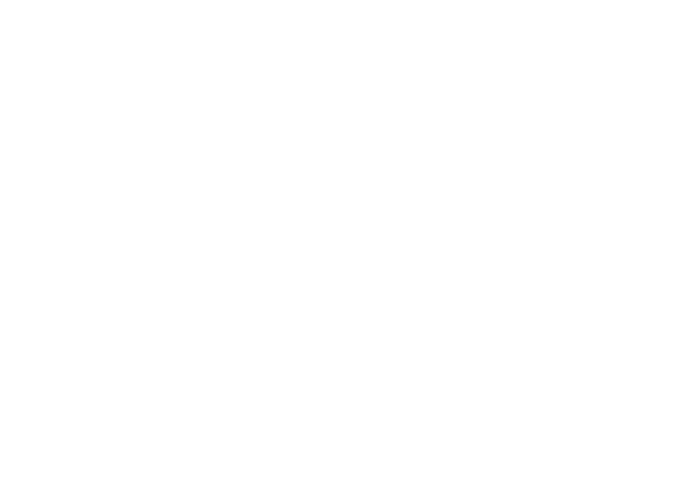
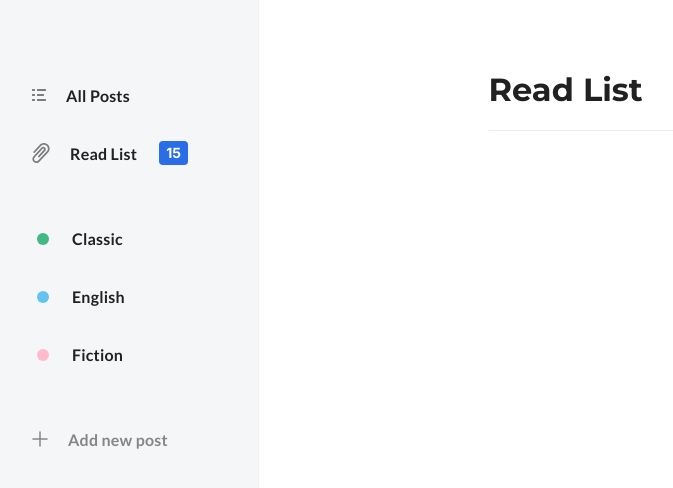
Before and after one commit to Anna-Kot/saga_start, a React (Create React App) app: page /readlist in a window 1280 px wide. Before the commit this address had no page. Shown: the top 488 px of the page, without its empty margins (18-691 px from the left). Built offline with nearby package versions, Linux system fonts and the light colour scheme.

Commit message:
added page Read List

```diff
--- a/src/App.js
+++ b/src/App.js
@@ -6,6 +6,7 @@
 import { loadPosts } from './store/post/actions';
 
 import * as s from './styles/App.styled';
+import ReadList from './pages/ReadList/ReadList';
 
 function App() {
   const dispatch = useDispatch();
@@ -16,6 +17,7 @@
         <Route path="/" exact element={<Navigate to="/posts" />} />
         <Route path="/posts" exact element={<PostsPage onLoad={() => dispatch(loadPosts())} />} />
         <Route path="/posts/:id" exact element={<CurrentPost />} />
+        <Route path="/readlist" exact element={<ReadList />} />
       </Routes>
     </s.BodyWrapper>
   );
--- a/src/components/SideBarButton/SideBarButton.jsx
+++ b/src/components/SideBarButton/SideBarButton.jsx
@@ -1,4 +1,5 @@
 import React from 'react';
+import { useNavigate } from 'react-router-dom';
 
 import * as s from './SideBarButton.styled';
 
@@ -7,10 +8,15 @@
   MarkerButton
 */
 const SidebarButton = ({ type, IconComponent = () => null, text = '', markerColor = '' }) => {
+  const navigate = useNavigate();
   if (type === 'IconButton') {
     if (text === 'Read List') {
       return (
-        <s.ButtonContainer>
+        <s.ButtonContainer
+          onClick={() => {
+            navigate('/readlist');
+          }}
+        >
           <IconComponent />
           <s.ButtonText>{text}</s.ButtonText>
           <s.NumberOfList>15</s.NumberOfList>
@@ -26,7 +32,11 @@
       );
     }
     return (
-      <s.ButtonContainer>
+      <s.ButtonContainer
+        onClick={() => {
+          navigate('/posts');
+        }}
+      >
         <IconComponent />
         <s.ButtonText>{text}</s.ButtonText>
       </s.ButtonContainer>
--- a/src/components/Title/Title.jsx
+++ b/src/components/Title/Title.jsx
@@ -2,8 +2,8 @@
 
 import * as s from './Title.styled';
 
-const Title = () => {
-  return <s.TitleWrapper>All Posts</s.TitleWrapper>;
+const Title = ({ title }) => {
+  return <s.TitleWrapper>{title}</s.TitleWrapper>;
 };
 
 export default Title;
--- a/src/containers/SideBar/SideBar.jsx
+++ b/src/containers/SideBar/SideBar.jsx
@@ -1,4 +1,5 @@
 import React from 'react';
+import { useNavigate } from 'react-router-dom';
 
 import * as s from './SideBar.styled';
 import SideBarButton from '../../components/SideBarButton';
@@ -7,6 +8,7 @@
 import { ReactComponent as PlusPost } from '../../assets/svg/PlusPost.svg';
 
 const SideBar = () => {
+  const navigate = useNavigate();
   return (
     <s.MainWrraper>
       <SideBarButton IconComponent={ListBarIcon} type="IconButton" text="All Posts" />
--- a/src/pages/CurrentPost/CurrentPost.jsx
+++ b/src/pages/CurrentPost/CurrentPost.jsx
@@ -45,17 +45,12 @@
       <SideBar />
       <s.MainWrraper>
         <ArrowBack className="arrow-back" onClick={() => navigate('/posts')} />
-        <Title />
+        <Title title={post?.title} />
         <s.ButtonWrraper>
           <TagsContainer tagsList={post?.tags}></TagsContainer>
           <EditingButtonContainer></EditingButtonContainer>
         </s.ButtonWrraper>
-        <p>
-          Dave wasn't exactly sure how he had ended up in this predicament. He ran through all the events that had lead
-          to this current situation and it still didn't make sense. He wanted to spend some time to try and make sense
-          of it all, but he had higher priorities at the moment. The first was how to get out of his current situation
-          of being naked in a tree with snow falling all around and no way for him to get down.
-        </p>
+        <p>{post?.body}</p>
       </s.MainWrraper>
     </>
   );
--- a/src/pages/PostsPage/PostsPage.jsx
+++ b/src/pages/PostsPage/PostsPage.jsx
@@ -25,7 +25,7 @@
       <SideBar />
       <s.MainWrraper>
         {/* PostsPage */}
-        <Title />
+        <Title title="All Posts" />
         <s.PostsColumn>
           {posts.map(post => (
             <PostInfo key={post.id} post={post} handleOpenPostById={handleOpenPostById} />
--- /dev/null
+++ b/src/pages/ReadList/ReadList.jsx
@@ -0,0 +1,20 @@
+import React from 'react';
+
+import SideBar from '../../containers/SideBar';
+import Title from '../../components/Title';
+
+import * as s from './ReadList.styled';
+
+const ReadList = () => {
+  return (
+    <>
+      <SideBar />
+      <s.MainWrraper>
+        <Title title="Read List" />
+      </s.MainWrraper>
+      ;
+    </>
+  );
+};
+
+export default ReadList;
--- /dev/null
+++ b/src/pages/ReadList/ReadList.styled.js
@@ -0,0 +1,9 @@
+import styled from 'styled-components';
+import { SILVER } from '../../styles/Globals.styled';
+
+export const MainWrraper = styled.div`
+  position: relative;
+  width: 1640px;
+  height: 100%;
+  padding: 70px 510px 0 230px;
+`;
--- /dev/null
+++ b/src/pages/ReadList/index.js
@@ -0,0 +1 @@
+export { default } from './ReadList';
--- a/src/store/post/reducer.js
+++ b/src/store/post/reducer.js
@@ -5,6 +5,7 @@
   openedPost: null,
   loading: false,
   loadingCurrentPost: false,
+  countOfList: 0,
 };
 
 export default function postsReducer(state = initialState, action) {
```
